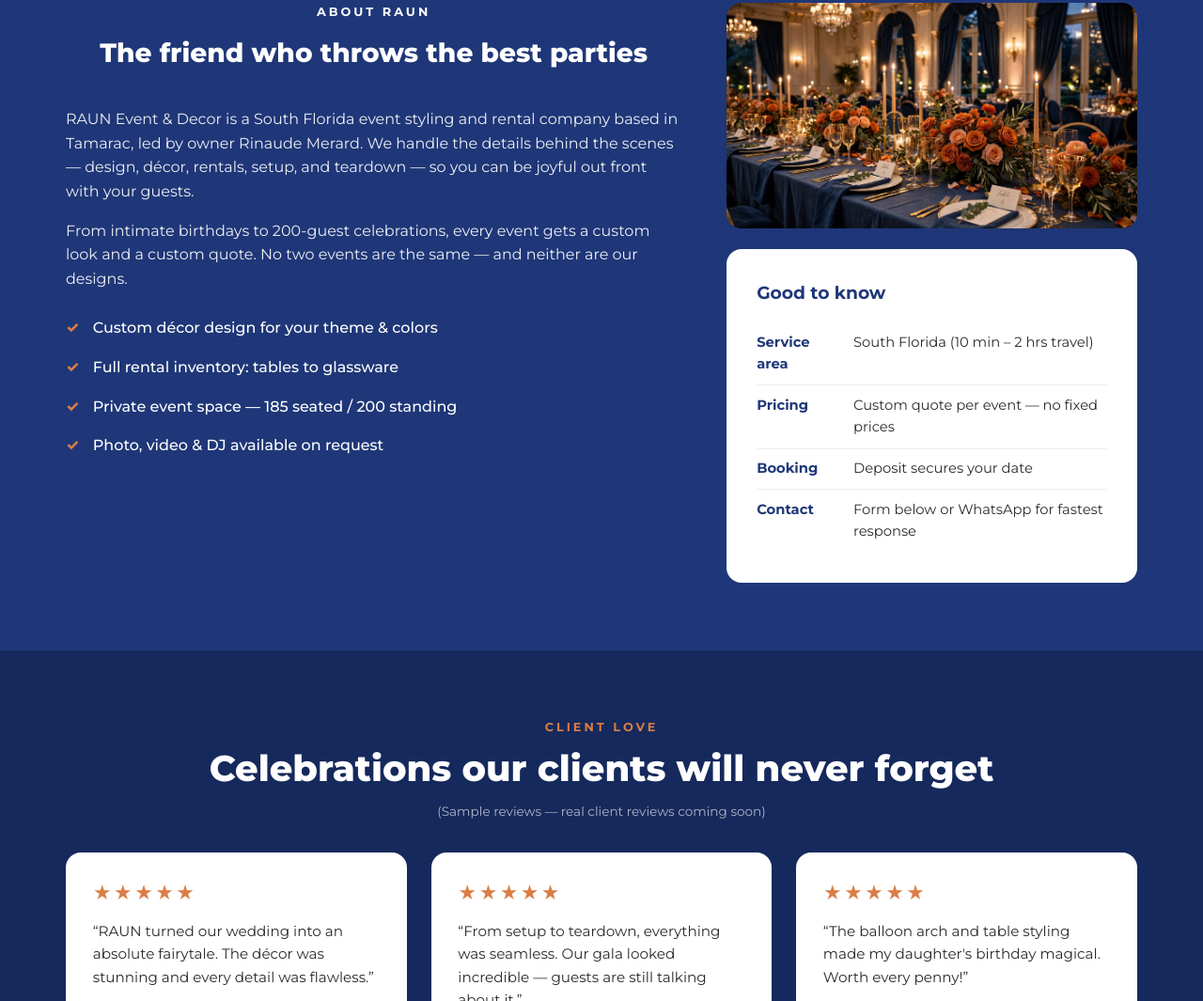
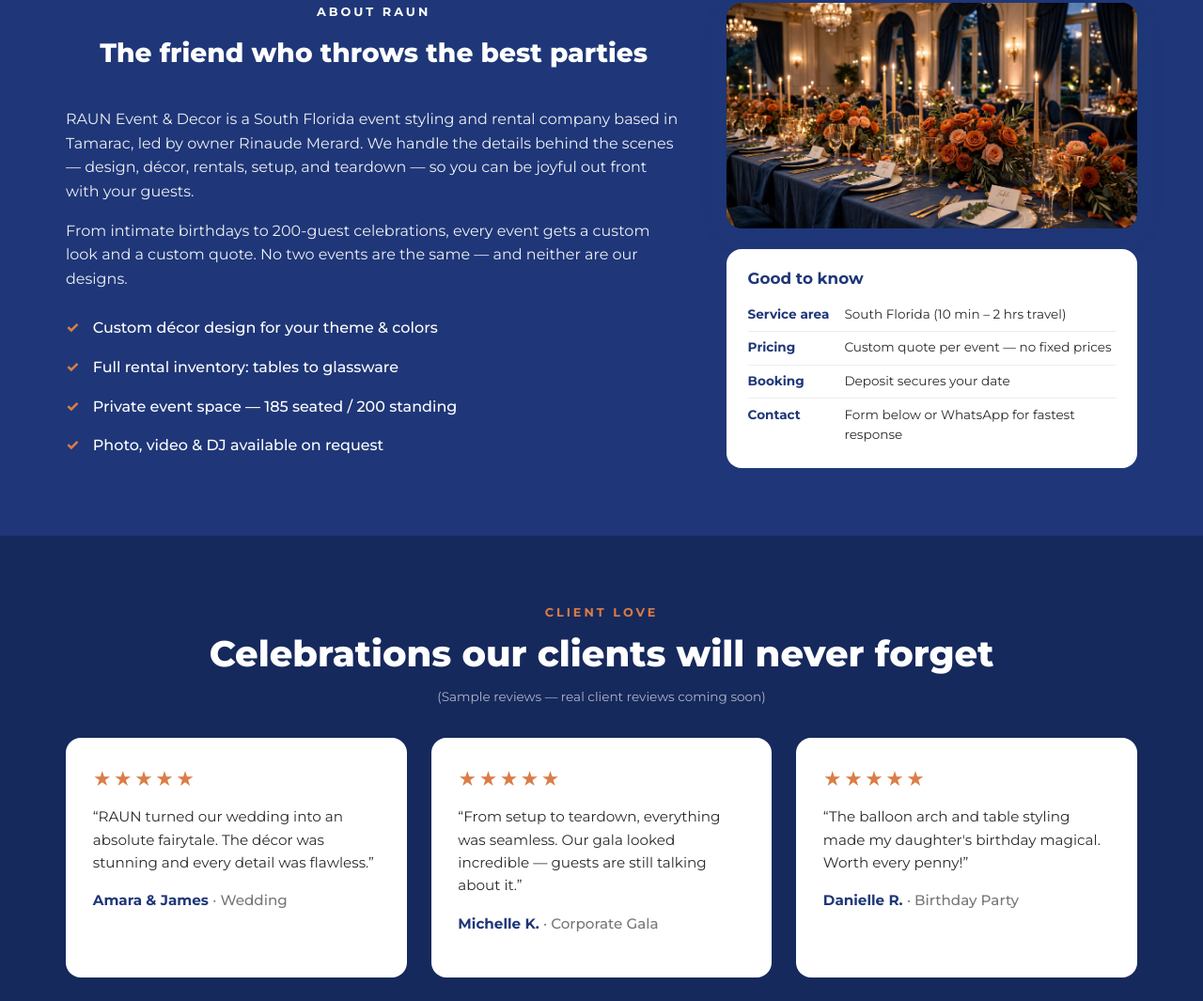
Before and after one commit to ZanmiAI/raun-event-decor, a plain HTML site: page index.html in a window 1280 px wide. Shown: the part 2630-3695 px from the top of the page at 94% size. Drawn offline with Linux system fonts and the light colour scheme.

Commit message:
Update assets/css/styles.css (Daphnee review batch 2026-10-04)

```diff
--- a/assets/css/styles.css
+++ b/assets/css/styles.css
@@ -160,9 +160,9 @@ img { max-width: 100%; height: auto; display: block; }
 .about-points { list-style: none; margin-top: 1.2rem; }
 .about-points li { padding: 0.5rem 0 0.5rem 1.8rem; position: relative; color: var(--white); font-weight: 500; }
 .about-points li::before { content: "✓"; position: absolute; left: 0; color: var(--orange); font-weight: 800; }
-.about-card { background: var(--white); border-radius: var(--radius); padding: 2rem; color: var(--charcoal); }
-.about-card h3 { color: var(--navy); margin-bottom: 1rem; }
-.about-card dl > div { display: grid; grid-template-columns: 90px 1fr; gap: 0.8rem; padding: 0.6rem 0; border-bottom: 1px solid #eee; font-size: 0.92rem; }
+.about-card { background: var(--white); border-radius: var(--radius); padding: 1.1rem 1.4rem; color: var(--charcoal); }
+.about-card h3 { color: var(--navy); margin-bottom: 0.5rem; font-size: 1.05rem; }
+.about-card dl > div { display: grid; grid-template-columns: 90px 1fr; gap: 0.8rem; padding: 0.4rem 0; border-bottom: 1px solid #eee; font-size: 0.85rem; }
 .about-card dl > div:last-child { border-bottom: none; }
 .about-card dt { font-weight: 700; color: var(--navy); }
 
```
